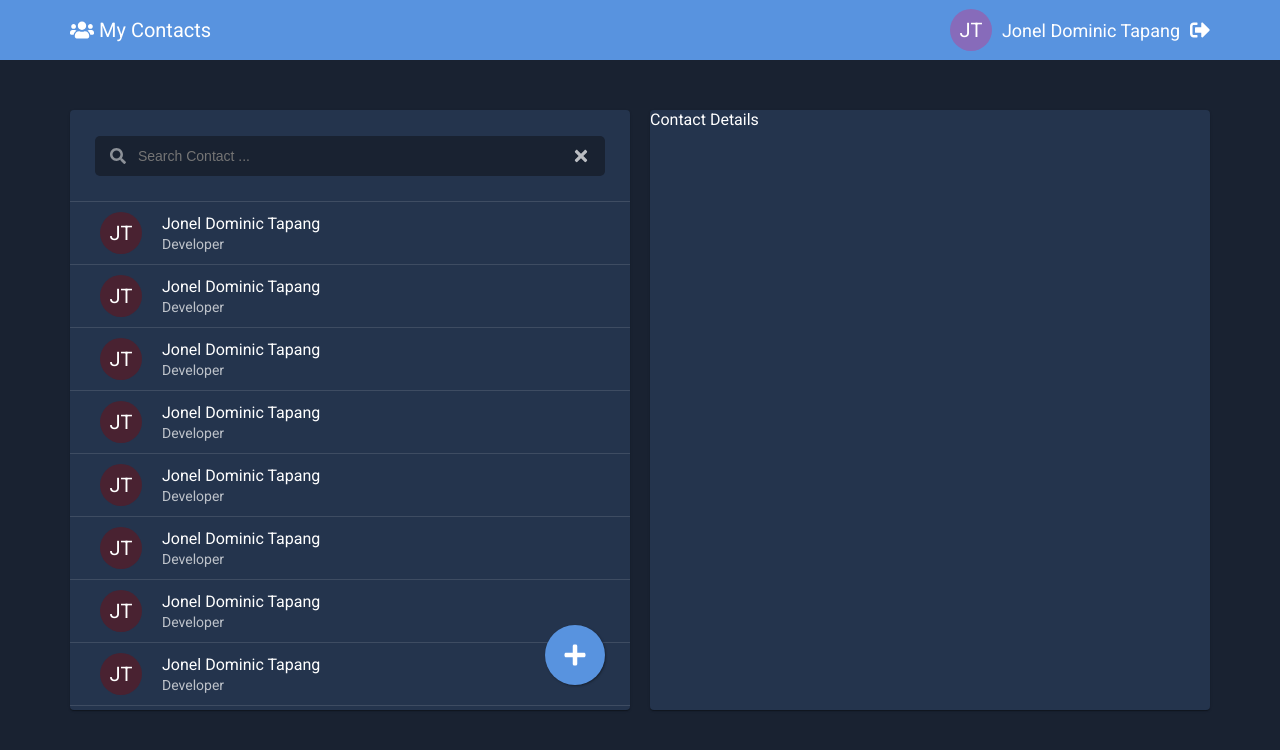
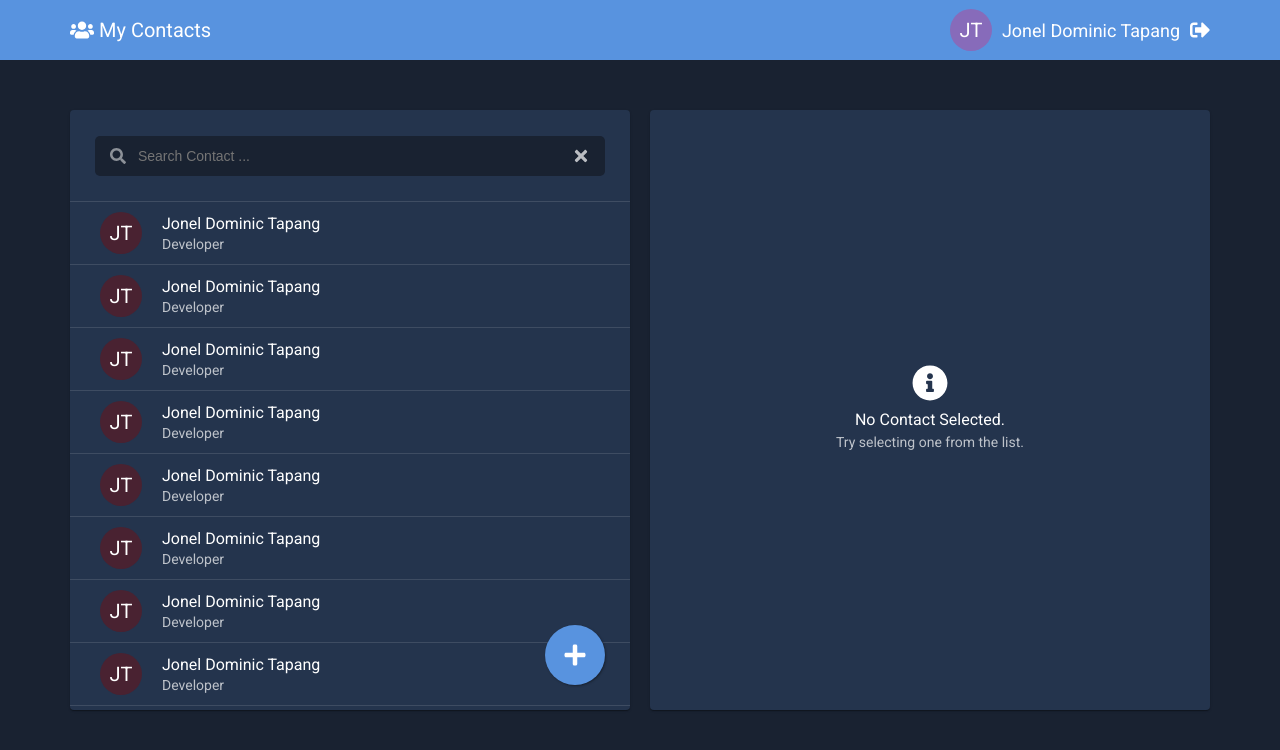
Before and after one commit to joneldominic/User-Contact-Management-App, a React (Create React App) app in the folder frontend/: page /contacts in a window 1280 px wide. Shown: the top 750 px of the page. Built offline with nearby package versions, Linux system fonts and the light colour scheme.

Commit message:
Added Selected Contact View Modes

```diff
--- a/frontend/src/components/ContactDetails/ContactDetails.js
+++ b/frontend/src/components/ContactDetails/ContactDetails.js
@@ -1,11 +1,21 @@
 import React from "react";
+
+import ContactDetailsView from "./ContactDetailsView";
+import ContactDetailsEdit from "./ContactDetailsEdit";
+import ContactDetailsNew from "./ContactDetailsNew";
+import NoContactSelected from "./NoContactSelected";
 
 import { ContactDetailsContainer, ContactListCard } from "./styles";
 
 const ContactDetails = () => {
   return (
     <ContactDetailsContainer>
-      <ContactListCard>Contact Details</ContactListCard>
+      <ContactListCard>
+        {/* <ContactDetailsView /> */}
+        {/* <ContactDetailsEdit /> */}
+        {/* <ContactDetailsNew /> */}
+        <NoContactSelected />
+      </ContactListCard>
     </ContactDetailsContainer>
   );
 };
--- /dev/null
+++ b/frontend/src/components/ContactDetails/ContactDetailsEdit.js
@@ -0,0 +1,23 @@
+import React from "react";
+
+import Button from "../../core/UI/Button";
+
+import {  Divider, ActionContainer } from "./styles";
+
+const ContactDetailsEdit = () => {
+  return (
+    <>
+      <ActionContainer>
+        <Button variant="outlined" color="success">
+          Save
+        </Button>
+        <Button variant="outlined" color="warning">
+          Cancel
+        </Button>
+      </ActionContainer>
+      <Divider />
+    </>
+  );
+};
+
+export default ContactDetailsEdit;
--- /dev/null
+++ b/frontend/src/components/ContactDetails/ContactDetailsNew.js
@@ -0,0 +1,23 @@
+import React from "react";
+
+import Button from "../../core/UI/Button";
+
+import { Divider, ActionContainer } from "./styles";
+
+const ContactDetailsNew = () => {
+  return (
+    <>
+      <ActionContainer>
+        <Button variant="outlined" color="success">
+          Save
+        </Button>
+        <Button variant="outlined" color="warning">
+          Cancel
+        </Button>
+      </ActionContainer>
+      <Divider />
+    </>
+  );
+};
+
+export default ContactDetailsNew;
--- /dev/null
+++ b/frontend/src/components/ContactDetails/ContactDetailsView.js
@@ -0,0 +1,23 @@
+import React from "react";
+
+import Button from "../../core/UI/Button";
+
+import { Divider, ActionContainer } from "./styles";
+
+const ContactDetailsView = () => {
+  return (
+    <>
+      <ActionContainer>
+        <Button variant="outlined" color="info">
+          Edit
+        </Button>
+        <Button variant="outlined" color="warning">
+          Delete
+        </Button>
+      </ActionContainer>
+      <Divider />
+    </>
+  );
+};
+
+export default ContactDetailsView;
--- /dev/null
+++ b/frontend/src/components/ContactDetails/NoContactSelected.js
@@ -0,0 +1,38 @@
+import styled from "styled-components";
+
+import { FaInfoCircle } from "react-icons/fa";
+
+const MainWrapper = styled.div`
+  height: 100%;
+  display: flex;
+
+  align-items: center;
+  justify-content: center;
+  flex-direction: column;
+`;
+
+const IconWrapper = styled.div`
+  font-size: ${(props) => props.theme.size.xxxxl};
+`;
+
+const Message = styled.div``;
+
+const SubMessage = styled.div`
+  margin: 5px 0px;
+  font-size: ${(props) => props.theme.size.sm};
+  color: ${(props) => props.theme.text.secondary};
+`;
+
+const NoContactSelected = () => {
+  return (
+    <MainWrapper>
+      <IconWrapper>
+        <FaInfoCircle />
+      </IconWrapper>
+      <Message>No Contact Selected.</Message>
+      <SubMessage>Try selecting one from the list.</SubMessage>
+    </MainWrapper>
+  );
+};
+
+export default NoContactSelected;
--- a/frontend/src/components/ContactDetails/styles.js
+++ b/frontend/src/components/ContactDetails/styles.js
@@ -19,3 +19,24 @@ export const ContactListCard = styled(Card)`
     margin: 30px 0px 0px 0px;
   }
 `;
+
+export const Divider = styled.hr`
+  height: 1px;
+  border: none;
+  margin: 0px;
+  background-color: ${(props) => props.theme.divider};
+`;
+
+export const ActionContainer = styled.div`
+  height: 91px;
+
+  padding-right: 15px;
+
+  display: flex;
+  justify-content: flex-end;
+  align-items: center;
+
+  & > button {
+    width: 150px;
+  }
+`;
```
